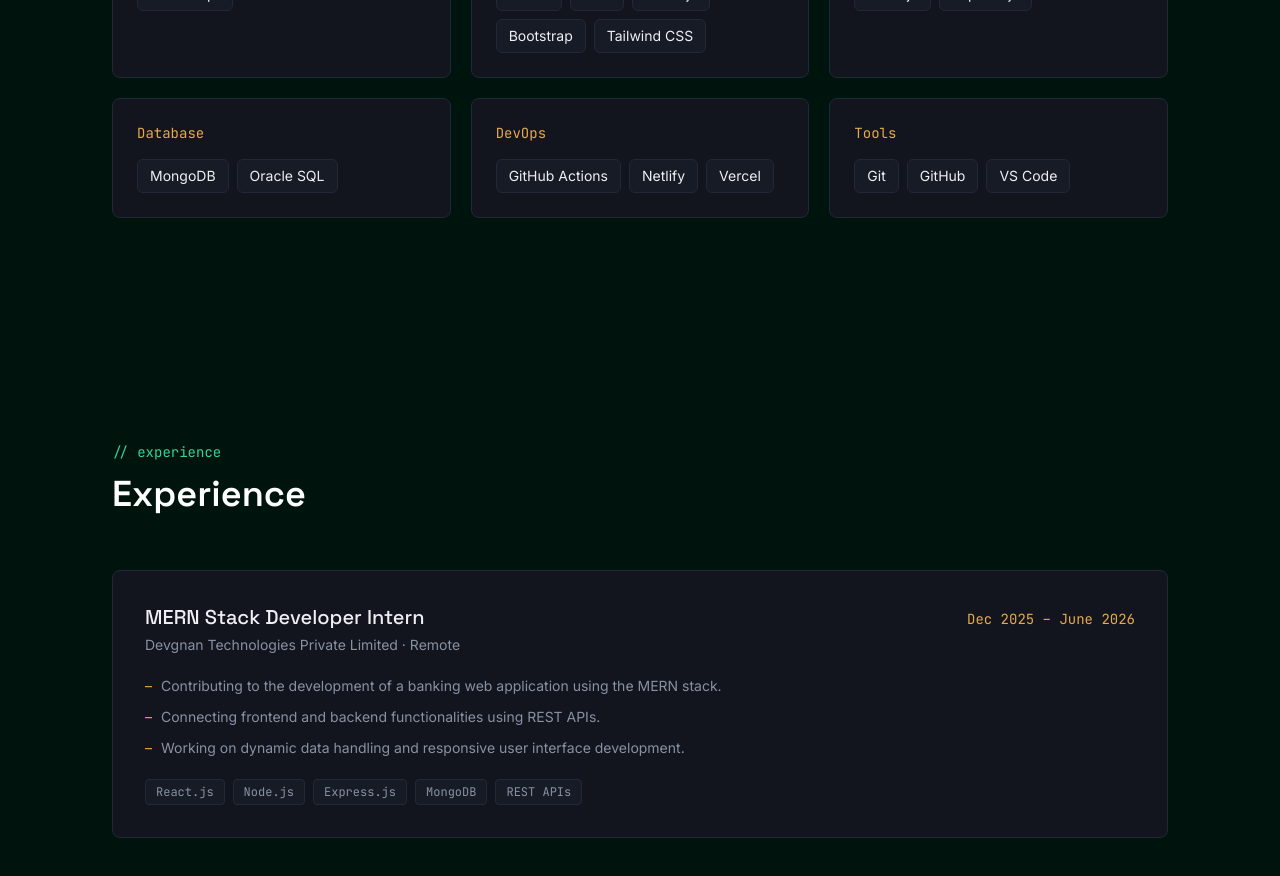
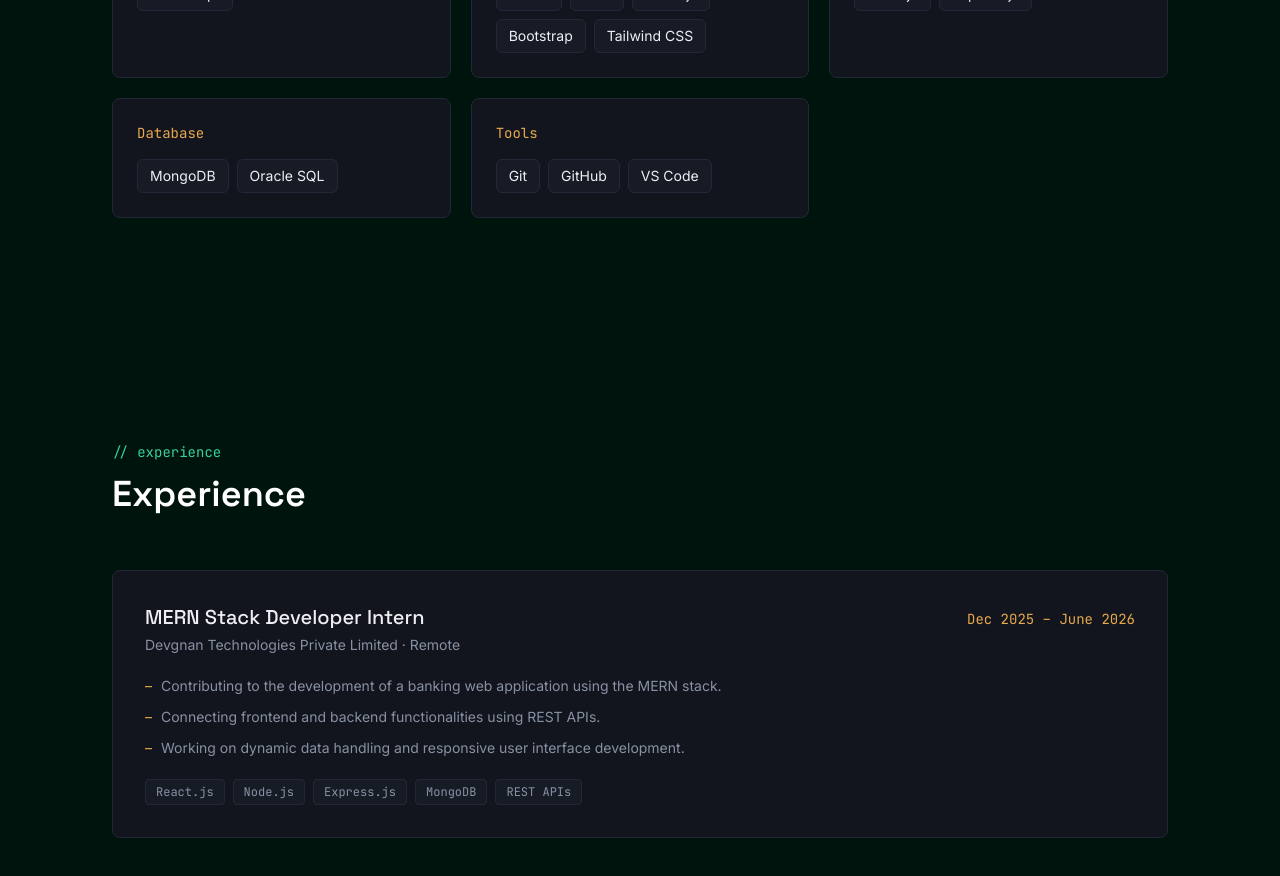
Before and after one commit to giricodespace7/giri-bojanapu-portfolio, a React (Vite) app: page / in a window 1280 px wide. Shown: the part 1780-2656 px from the top of the page. Built offline with nearby package versions, Linux system fonts and the light colour scheme; a web font is replaced by a local one.

Commit message:
feat: add project data

```diff
--- a/src/data/skills.js
+++ b/src/data/skills.js
@@ -16,10 +16,7 @@
     category: "Database",
     items: ["MongoDB", "Oracle SQL"],
   },
-  {
-    category: "DevOps",
-    items: ["GitHub Actions", "Netlify", "Vercel"], // you can adjust based on what you actually use
-  },
+
   {
     category: "Tools",
     items: ["Git", "GitHub", "VS Code"],
```
